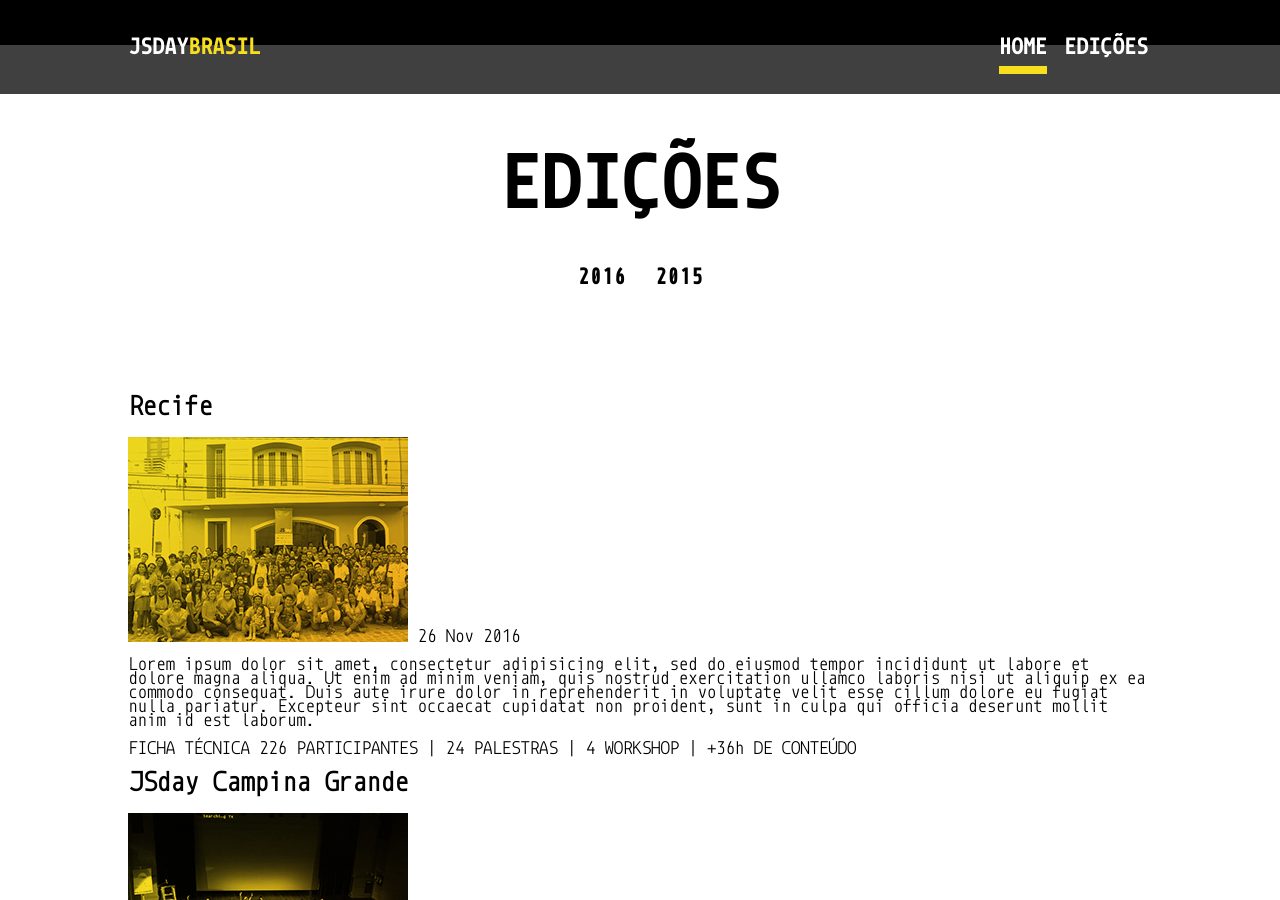
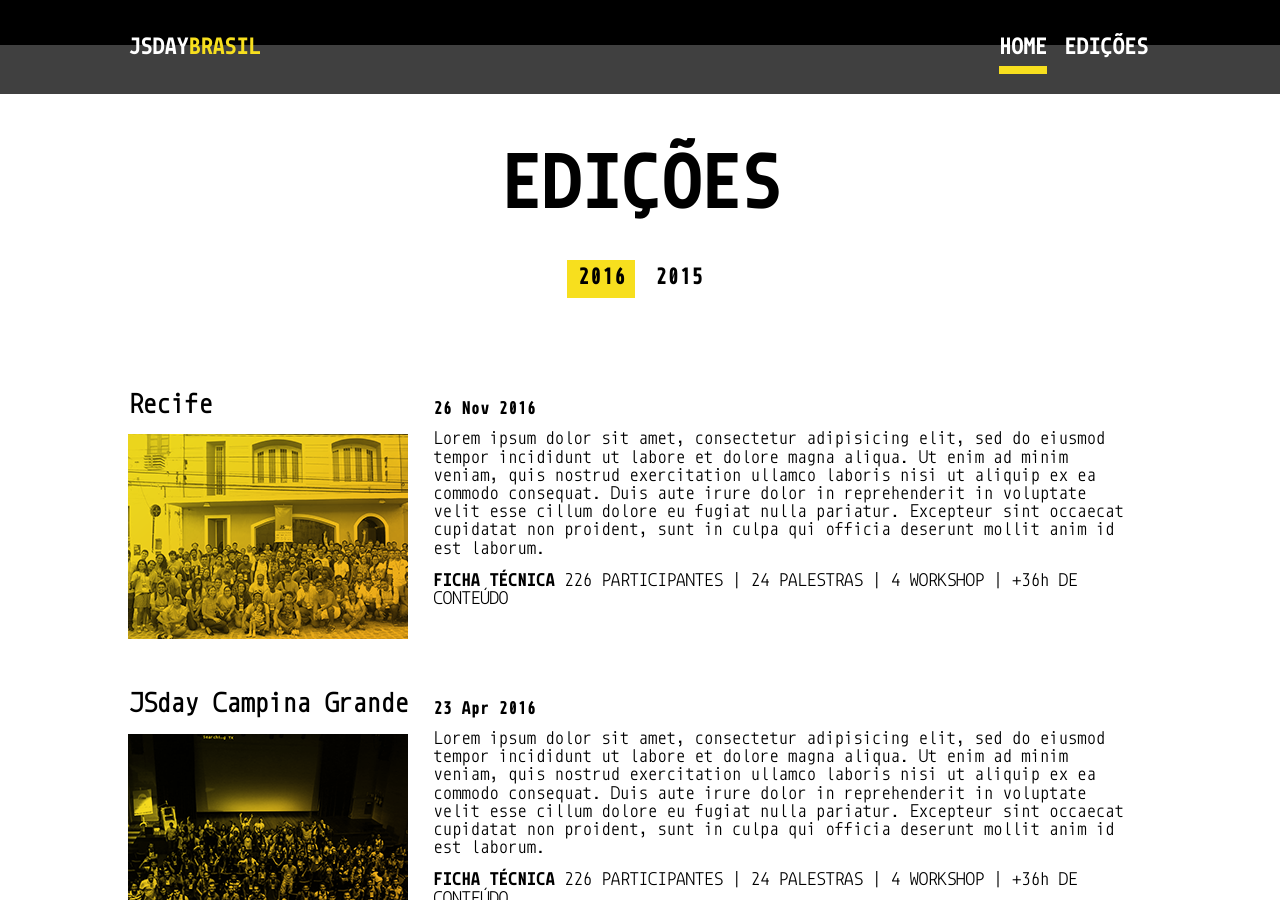
Before and after one commit to JSdayBR/beta, a Jekyll site: the page built from index.html, in a window 1280 px wide and 900 px high, scrolled down 855 px. Built offline with Jekyll 4.4.1, drawn with Linux system fonts in a browser that asks for light colours; nearby versions of some CDN libraries.

Commit message:
Improve events list.

```diff
--- a/_layouts/default.html
+++ b/_layouts/default.html
@@ -13,7 +13,7 @@
           </h1>
           <nav class="nav">
             <a class="nav__item nav__item--current" class="link" href="#home">home</a>
-            <a class="nav__item" class="link" href="#events">edições</a>
+            <a class="nav__item" class="link" href="#events-anchor">edições</a>
           </nav>
         </div>
       </section>
--- a/_sass/_events.scss
+++ b/_sass/_events.scss
@@ -1,4 +1,11 @@
 .events {
+
+  .events__anchor {
+    display: block;
+    position: relative;
+    top: -110px;
+    visibility: hidden;
+  }
 
   .events__title {
     @include monoidbold(60px);
@@ -8,7 +15,7 @@
 
   .events-nav {
     text-align: center;
-    margin: 0 0 100px;
+    margin: 0 0 80px;
 
     .events-nav__item {
       @include monoidbold(18px);
@@ -25,10 +32,28 @@
   }
 
   .event_year {
-    margin-bottom: 40px;
+    margin-bottom: 50px;
     display: none;
     &.current {
       display: block;
     }
   }
+
+  .event {
+    margin-bottom: 30px;
+    display: flex;
+    .aside {
+    }
+    .content {
+      padding: 25px;
+      align-self: center;
+
+      span {
+        @include monoidbold(14px);
+      }
+      p {
+        line-height: 1.3;
+      }
+    }
+  }
 }
--- a/assets/javascripts/app.js
+++ b/assets/javascripts/app.js
@@ -1,13 +1,13 @@
 $(document).ready(function() {
     $(document).scroll(function() {
         var value = $("body").scrollTop();
-        if (value < 660) {
-            $("a[href='#events']").removeClass("nav__item--current");
+        if (value < 990) {
+            $("a[href='#events-anchor']").removeClass("nav__item--current");
             $("a[href='#home']").addClass("nav__item--current");
         }
-        if (value >= 660) {
+        if (value >= 990) {
             $("a[href='#home']").removeClass("nav__item--current");
-            $("a[href='#events']").addClass("nav__item--current");
+            $("a[href='#events-anchor']").addClass("nav__item--current");
         }
     });
 
--- a/index.html
+++ b/index.html
@@ -3,13 +3,20 @@
 title: JSdayBR
 ---
 <div id="events" class="events">
+  <a class="events__anchor" id="events-anchor"></a>
   <h1 class="events__title">Edições</h1>
 
   <nav class="events-nav">
+    {% assign init = 'true' %}
     {% for event in site.categories.events %}
       {% assign currentdate = event.date | date: "%Y" %}
       {% if currentdate != date %}
+        {% if init == 'true' %}
+          <a class="events-nav__item events-nav__item--current" href="#{{currentdate}}">{{currentdate}}</a>
+          {% assign init = 'false' %}
+        {% else %}
           <a class="events-nav__item" href="#{{currentdate}}">{{currentdate}}</a>
+        {% endif %}
         {% assign date = currentdate %}
       {% endif %}
     {% endfor %}
@@ -32,15 +39,19 @@
       {% assign date = currentdate %}
       {% assign init = 'false' %}
     {% endif %}
-        <article>
+        <article class='event'>
+          <div class="aside">
             <h2>{{ event.title }}</h2>
             <img src="{{ event.image }}" alt="{{ event.title }}">
+          </div>
+          <div class="content">
             <span>{{ event.date | date_to_string }}</span>
             <p>{{ event.content }}</p>
             <p>
               <span>FICHA TÉCNICA</span>
               {{ event.participants }} PARTICIPANTES | {{ event.talks }} PALESTRAS | {{ event.workshops }} WORKSHOP | {{ event.hours }} DE CONTEÚDO
             </p>
+          </div>
         </article>
   {% endfor %}
   </div>
```
Lines whose indentation alone changed are shown as unchanged.
